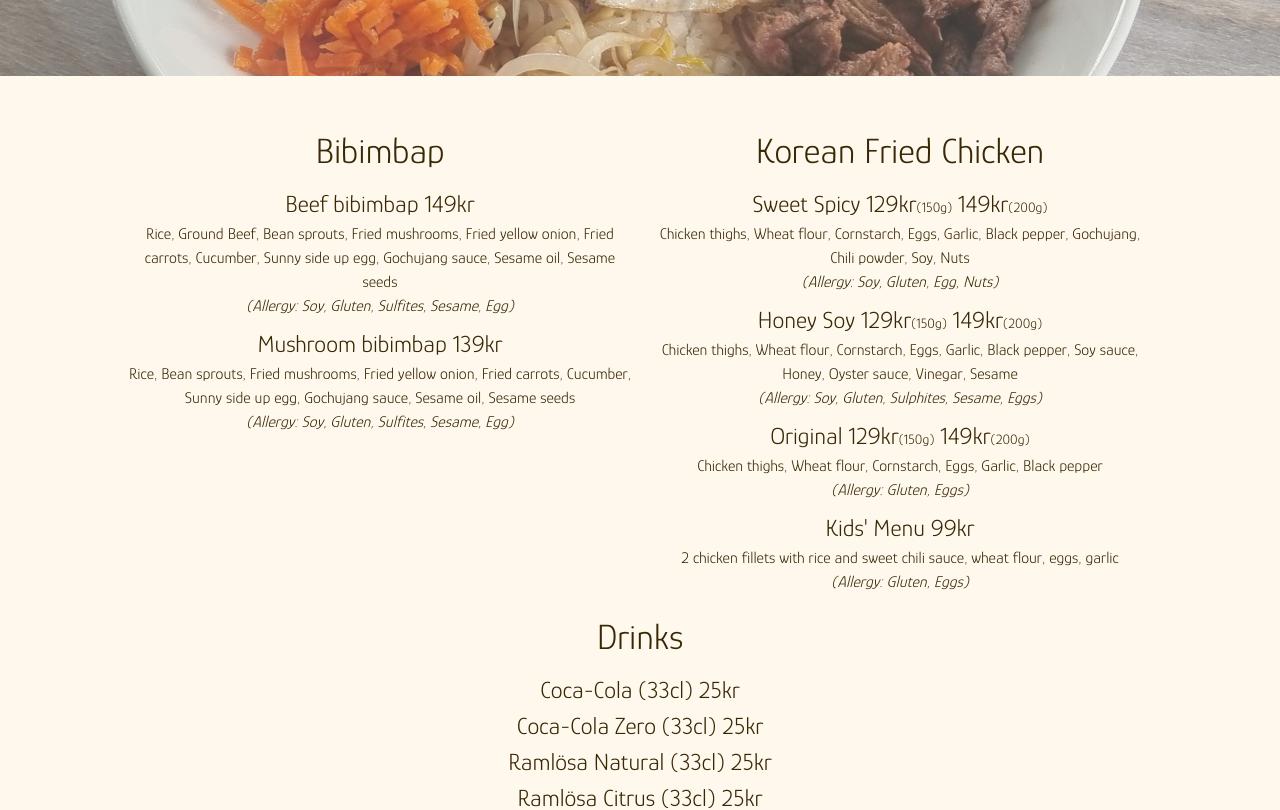
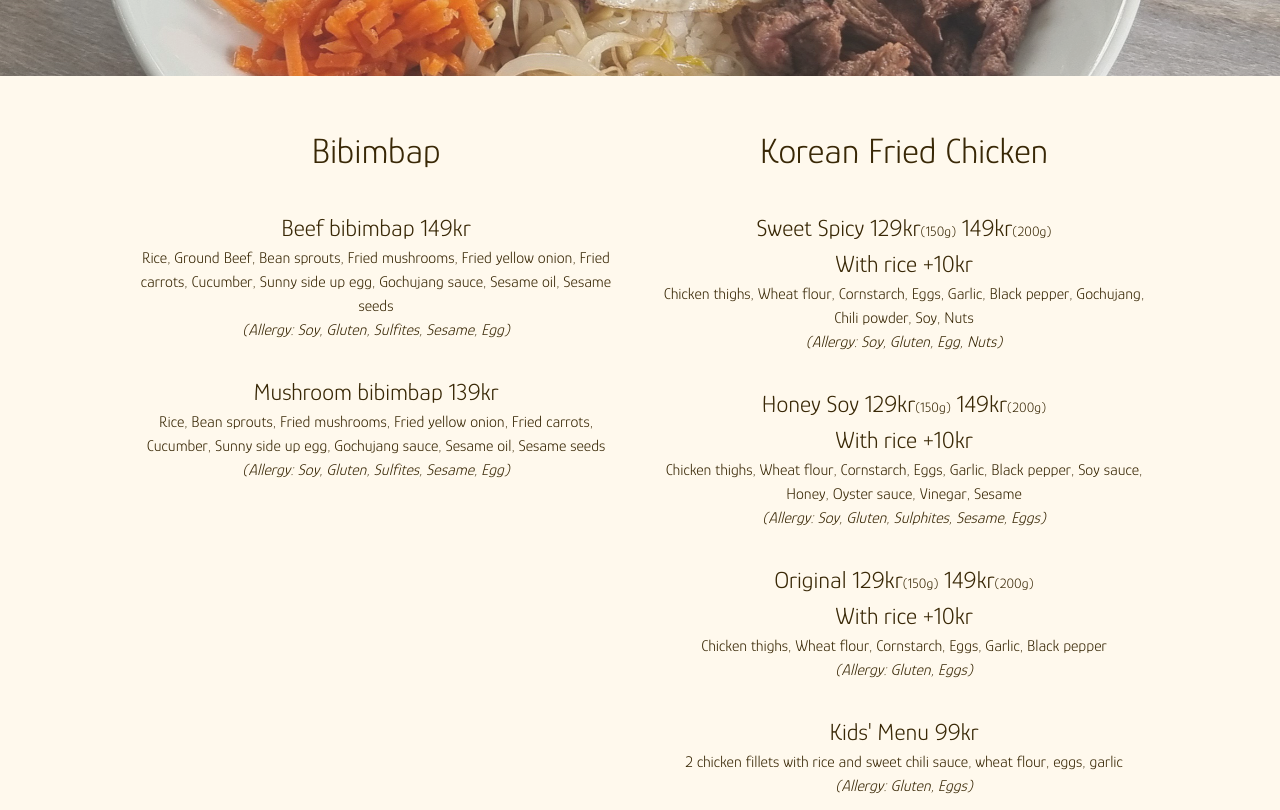
Before and after one commit to Woori-AB/website, a Next.js app: page /en in a window 1280 px wide. Shown: the part 1020-1830 px from the top of the page. Built offline with nearby package versions, Linux system fonts and the light colour scheme; a web font is replaced by a local one.

Commit message:
fix: add the cost of rice with kfc dishes

```diff
--- a/src/components/Menu.tsx
+++ b/src/components/Menu.tsx
@@ -7,7 +7,7 @@ export default function Menu() {
   const intl = useIntl();
 
   return (
-    <div className="container max-w-screen-lg grid md:grid-cols-2 xs:grid-cols-2 gap-4 items-stretch">
+    <div className="container max-w-screen-lg grid md:grid-cols-2 xs:grid-cols-2 gap-8 items-stretch">
       <motion.div
         initial={{ opacity: 0, y: 50 }}
         whileInView={{ opacity: 1, y: 0 }}
@@ -16,7 +16,7 @@ export default function Menu() {
       >
         <div
           id="korean-menu"
-          className="flex flex-col items-center text-center gap-2"
+          className="flex flex-col items-center text-center gap-8"
         >
           <h1>{intl.formatMessage({ id: "menu.bibimbap" })}</h1>
           <div className="flex flex-col items-center text-center">
@@ -63,7 +63,7 @@ export default function Menu() {
       >
         <div
           id="korean-fried-chicken-menu"
-          className="flex flex-col items-center text-center gap-2"
+          className="flex flex-col items-center text-center gap-8"
         >
           <h1>{intl.formatMessage({ id: "menu.korean-fried-chicken" })}</h1>
           <div className="flex flex-col items-center text-center">
@@ -73,6 +73,11 @@ export default function Menu() {
               })}{" "}
               129kr<span className="text-sm">(150g)</span> 149kr
               <span className="text-sm">(200g)</span>
+            </h2>
+            <h2>
+              {intl.formatMessage({
+                id: "menu.korean-fried-chicken.sweet-spicy.extra-info",
+              })}
             </h2>
             <span>
               {intl.formatMessage({
@@ -93,6 +98,11 @@ export default function Menu() {
               129kr<span className="text-sm">(150g)</span> 149kr
               <span className="text-sm">(200g)</span>
             </h2>
+            <h2>
+              {intl.formatMessage({
+                id: "menu.korean-fried-chicken.honey-soy.extra-info",
+              })}
+            </h2>
             <span>
               {intl.formatMessage({
                 id: "menu.korean-fried-chicken.honey-soy.ingredients",
@@ -111,6 +121,11 @@ export default function Menu() {
               })}{" "}
               129kr<span className="text-sm">(150g)</span> 149kr
               <span className="text-sm">(200g)</span>
+            </h2>
+            <h2>
+              {intl.formatMessage({
+                id: "menu.korean-fried-chicken.original.extra-info",
+              })}
             </h2>
             <span>
               {intl.formatMessage({
--- a/src/locales/en.json
+++ b/src/locales/en.json
@@ -17,22 +17,28 @@
   "notice": "",
   "menu.bibimbap": "Bibimbap",
   "menu.bibimbap.beef-bibimbap.name": "Beef bibimbap",
+  "menu.bibimbap.beef-bibimbap.extra-info": "",
   "menu.bibimbap.beef-bibimbap.ingredients": "Rice, Ground Beef, Bean sprouts, Fried mushrooms, Fried yellow onion, Fried carrots, Cucumber, Sunny side up egg, Gochujang sauce, Sesame oil, Sesame seeds",
   "menu.bibimbap.beef-bibimbap.allergies": "(Allergy: Soy, Gluten, Sulfites, Sesame, Egg)",
   "menu.bibimbap.mushroom-bibimbap.name": "Mushroom bibimbap",
+  "menu.bibimbap.mushroom-bibimbap.extra-info": "",
   "menu.bibimbap.mushroom-bibimbap.ingredients": "Rice, Bean sprouts, Fried mushrooms, Fried yellow onion, Fried carrots, Cucumber, Sunny side up egg, Gochujang sauce, Sesame oil, Sesame seeds",
   "menu.bibimbap.mushroom-bibimbap.allergies": "(Allergy: Soy, Gluten, Sulfites, Sesame, Egg)",
   "menu.korean-fried-chicken": "Korean Fried Chicken",
   "menu.korean-fried-chicken.sweet-spicy.name": "Sweet Spicy",
+  "menu.korean-fried-chicken.sweet-spicy.extra-info": "With rice +10kr",
   "menu.korean-fried-chicken.sweet-spicy.ingredients": "Chicken thighs, Wheat flour, Cornstarch, Eggs, Garlic, Black pepper, Gochujang, Chili powder, Soy, Nuts",
   "menu.korean-fried-chicken.sweet-spicy.allergies": "(Allergy: Soy, Gluten, Egg, Nuts)",
   "menu.korean-fried-chicken.honey-soy.name": "Honey Soy",
+  "menu.korean-fried-chicken.honey-soy.extra-info": "With rice +10kr",
   "menu.korean-fried-chicken.honey-soy.ingredients": "Chicken thighs, Wheat flour, Cornstarch, Eggs, Garlic, Black pepper, Soy sauce, Honey, Oyster sauce, Vinegar, Sesame",
   "menu.korean-fried-chicken.honey-soy.allergies": "(Allergy: Soy, Gluten, Sulphites, Sesame, Eggs)",
   "menu.korean-fried-chicken.original.name": "Original",
+  "menu.korean-fried-chicken.original.extra-info": "With rice +10kr",
   "menu.korean-fried-chicken.original.ingredients": "Chicken thighs, Wheat flour, Cornstarch, Eggs, Garlic, Black pepper",
   "menu.korean-fried-chicken.original.allergies": "(Allergy: Gluten, Eggs)",
   "menu.korean-fried-chicken.kids-menu.name": "Kids' Menu",
+  "menu.korean-fried-chicken.kids-menu.extra-info": "",
   "menu.korean-fried-chicken.kids-menu.ingredients": "2 chicken fillets with rice and sweet chili sauce, wheat flour, eggs, garlic",
   "menu.korean-fried-chicken.kids-menu.allergies": "(Allergy: Gluten, Eggs)",
   "menu.drinks": "Drinks",
--- a/src/locales/ko.json
+++ b/src/locales/ko.json
@@ -17,22 +17,28 @@
   "notice": "",
   "menu.bibimbap": "비빔밥",
   "menu.bibimbap.beef-bibimbap.name": "소고기 비빔밥",
+  "menu.bibimbap.beef-bibimbap.extra-info": "",
   "menu.bibimbap.beef-bibimbap.ingredients": "밥, 다진 쇠고기, 숙주나물, 볶은 버섯, 볶은 양파, 볶은 당근, 오이, 계란 프라이, 고추장 소스, 참기름, 참깨",
   "menu.bibimbap.beef-bibimbap.allergies": "(알레르기: 대두, 글루텐, 아황산염, 참깨, 계란)",
   "menu.bibimbap.mushroom-bibimbap.name": "버섯 비빔밥",
+  "menu.bibimbap.mushroom-bibimbap.extra-info": "",
   "menu.bibimbap.mushroom-bibimbap.ingredients": "밥, 숙주나물, 볶은 버섯, 볶은 양파, 볶은 당근, 오이, 계란 프라이, 고추장 소스, 참기름, 참깨",
   "menu.bibimbap.mushroom-bibimbap.allergies": "(알레르기: 대두, 글루텐, 아황산염, 참깨, 계란)",
   "menu.korean-fried-chicken": "한국식 프라이드 치킨",
   "menu.korean-fried-chicken.sweet-spicy.name": "달콤 매콤",
+  "menu.korean-fried-chicken.sweet-spicy.extra-info": "밥 추가 +10kr",
   "menu.korean-fried-chicken.sweet-spicy.ingredients": "닭다리살, 밀가루, 옥수수전분, 계란, 마늘, 후추, 고추장, 고춧가루, 간장, 견과류",
   "menu.korean-fried-chicken.sweet-spicy.allergies": "(알레르기: 간장, 글루텐, 계란, 견과류)",
   "menu.korean-fried-chicken.honey-soy.name": "허니 간장",
+  "menu.korean-fried-chicken.honey-soy.extra-info": "밥 추가 +10kr",
   "menu.korean-fried-chicken.honey-soy.ingredients": "닭다리살, 밀가루, 옥수수전분, 계란, 마늘, 후추, 간장, 꿀, 굴소스, 식초, 참깨",
   "menu.korean-fried-chicken.honey-soy.allergies": "(알레르기: 간장, 글루텐, 아황산염, 참깨, 계란)",
   "menu.korean-fried-chicken.original.name": "오리지널",
+  "menu.korean-fried-chicken.original.extra-info": "밥 추가 +10kr",
   "menu.korean-fried-chicken.original.ingredients": "닭다리살, 밀가루, 옥수수전분, 계란, 마늘, 후추",
   "menu.korean-fried-chicken.original.allergies": "(알레르기: 글루텐, 계란)",
   "menu.korean-fried-chicken.kids-menu.name": "어린이 메뉴",
+  "menu.korean-fried-chicken.kids-menu.extra-info": "",
   "menu.korean-fried-chicken.kids-menu.ingredients": "치킨 필레 2조각, 밥, 스위트 칠리소스, 밀가루, 계란, 마늘",
   "menu.korean-fried-chicken.kids-menu.allergies": "(알레르기: 글루텐, 계란)",
   "menu.drinks": "음료",
--- a/src/locales/sv.json
+++ b/src/locales/sv.json
@@ -17,22 +17,28 @@
   "notice": "",
   "menu.bibimbap": "Bibimbap",
   "menu.bibimbap.beef-bibimbap.name": "Biff bibimbap",
+  "menu.bibimbap.beef-bibimbap.extra-info": "",
   "menu.bibimbap.beef-bibimbap.ingredients": "Ris, Nötfärs, Böngroddar, Stekta champinjoner, Stekt gul lök, Stekta morötter, Gurka, Sunny side up ägg, Gochujangsås, Sesamolja, Sesamfrö",
   "menu.bibimbap.beef-bibimbap.allergies": "(Allergi: Soja, Gluten, Sulfiter, Sesam, Ägg)",
   "menu.bibimbap.mushroom-bibimbap.name": "Svamp bibimbap",
+  "menu.bibimbap.mushroom-bibimbap.extra-info": "",
   "menu.bibimbap.mushroom-bibimbap.ingredients": "Ris, Böngroddar, Stekta champinjoner, Stekt gul lök, Stekta morötter, Gurka, Sunny side up ägg, Gochujangsås, Sesamolja, Sesamfrö",
   "menu.bibimbap.mushroom-bibimbap.allergies": "(Allergi: Soja, Gluten, Sulfiter, Sesam, Ägg)",
   "menu.korean-fried-chicken": "Koreansk Friterad Kyckling",
   "menu.korean-fried-chicken.sweet-spicy.name": "Sweet Spicy",
+  "menu.korean-fried-chicken.sweet-spicy.extra-info": "Med ris +10kr",
   "menu.korean-fried-chicken.sweet-spicy.ingredients": "Kycklinglår, Vetemjöl, Maizena, Ägg, Vitlök, Svartpeppar, Gochujang, Chilipulver, Sojasås, Nötter",
   "menu.korean-fried-chicken.sweet-spicy.allergies": "(Allergi: Soja, Gluten, Ägg, Nötter)",
   "menu.korean-fried-chicken.honey-soy.name": "Honey Soy",
+  "menu.korean-fried-chicken.honey-soy.extra-info": "Med ris +10kr",
   "menu.korean-fried-chicken.honey-soy.ingredients": "Kycklinglår, Vetemjöl, Maizena, Ägg, Vitlök, Svartpeppar, Sojasås, Honung, Ostronsås, Vinäger, Sesam",
   "menu.korean-fried-chicken.honey-soy.allergies": "(Allergi: Soja, Gluten, Sulfiter, Sesam, Ägg)",
   "menu.korean-fried-chicken.original.name": "Original",
+  "menu.korean-fried-chicken.original.extra-info": "Med ris +10kr",
   "menu.korean-fried-chicken.original.ingredients": "Kycklinglår, Vetemjöl, Maizena, Ägg, Vitlök, Svartpeppar",
   "menu.korean-fried-chicken.original.allergies": "(Allergi: Gluten, Ägg)",
   "menu.korean-fried-chicken.kids-menu.name": "Barnmeny",
+  "menu.korean-fried-chicken.kids-menu.extra-info": "",
   "menu.korean-fried-chicken.kids-menu.ingredients": "2st Kycklingfile med ris och sweet chilisås, vetemjöl, ägg, vitlök",
   "menu.korean-fried-chicken.kids-menu.allergies": "(Allergi: Gluten, Ägg)",
   "menu.drinks": "Dryck",
```
Also changed, not shown: 1 other file (tests, documents, lock files or other folders).
